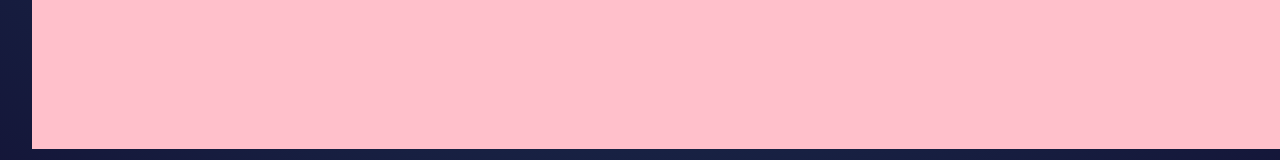
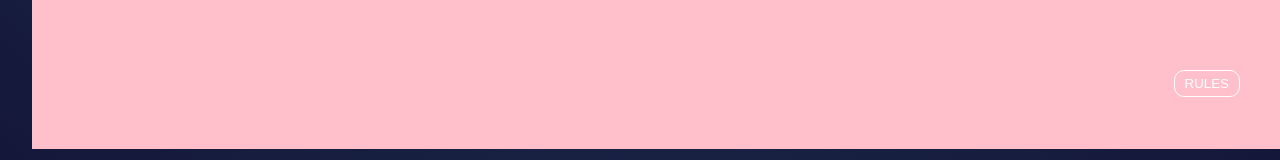
Before and after one commit to kaeden-bryer/Rock-Paper-Scissors-Spock-Lizard, a Vue app: page / in a window 1280 px wide. Shown: the part 683-843 px from the top of the page. Built offline with nearby package versions, Linux system fonts and the light colour scheme.

Commit message:
create rules modal

```diff
--- a/src/App.vue
+++ b/src/App.vue
@@ -1,14 +1,94 @@
 <template>
     <div class="app-container">
         <RouterView />
+        <div>
+            <button @click="toggleRulesModal()" class="rules-button">RULES</button>
+        </div>
+        <div v-show="toggleRules" class="rules-modal-overlay" @click="toggleRulesModal()">
+            <div class="rules-modal">
+                <div class="rules-header">
+                    <h2>RULES</h2>
+                    <img src="/images/icon-close.svg" class="icon-close" alt="close" @click="toggleRulesModal()" />
+                </div>
+                <img src="/images/image-rules.svg" alt="rules" />
+            </div>
+        </div>
     </div>
 </template>
 
-<script setup lang="ts">
-import { RouterLink, RouterView } from 'vue-router'
+<script lang="ts">
+import { RouterView } from 'vue-router'
+
+export default {
+    data() {
+        return {
+            toggleRules: false
+        }
+    },
+    methods: {
+        toggleRulesModal() {
+            this.toggleRules = !this.toggleRules;
+        }
+    }
+}
 
 </script>
 
 <style scoped>
 
+.rules-button {
+    background-color: transparent;
+    position: absolute;
+    bottom: 20px;
+    right: 40px;
+    border: 1px solid white;
+    border-radius: 10px;
+    padding: 5px 10px;
+    color: white;
+    cursor: pointer;
+}
+
+.rules-button:hover {
+    transform: scale(1.1);
+    transition: transform 0.05s ease-in-out;
+    transition: scale 0.05s ease-in-out;
+}
+.rules-header {
+    display: flex;
+    justify-content: space-between;
+    align-items: center;
+    width: 100%;
+    padding: 0px 20px;
+    color: gray;
+}
+
+.rules-modal-overlay {
+    display: flex;
+    flex-direction: column;
+    position: absolute;
+    top: 0;
+    left: 0;
+    width: 100%;
+    height: 100%;
+    background-color: rgba(0, 0, 0, 0.5);
+    justify-content: center;
+    align-items: center;
+}
+
+.rules-modal {
+    background-color: white;
+    border-radius: 10px;
+    padding: 30px;
+    display: flex;
+    flex-direction: column;
+    justify-content: center;
+    align-items: center;
+}
+
+.icon-close {
+    cursor: pointer;
+    width: 20px;
+    height: 20px;
+}
+
 </style>
```
